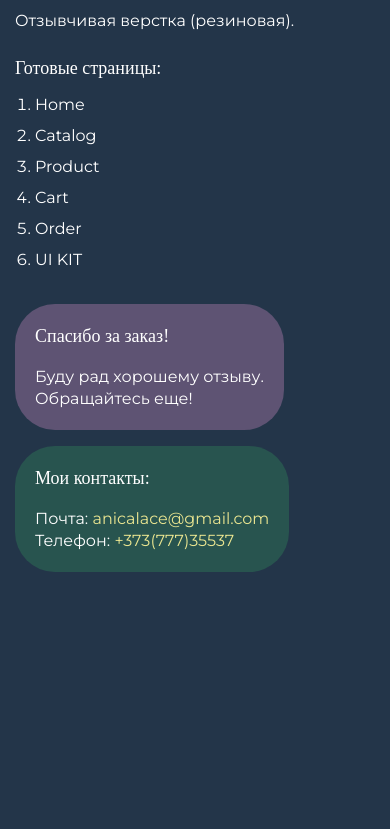
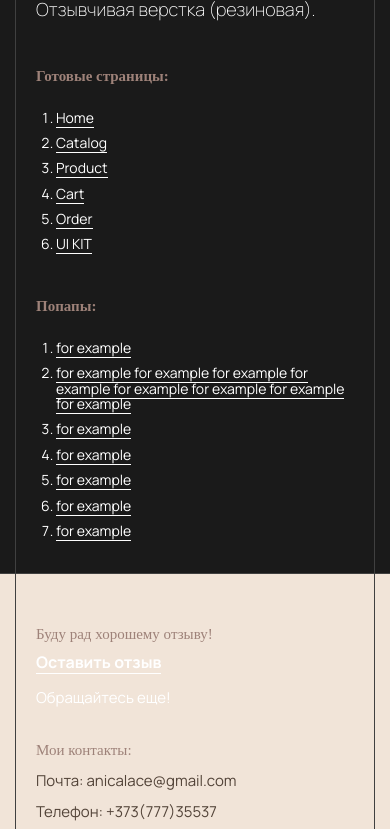
Before and after one commit to Alex-Nicalace/stylish-image, a website built with webpack: page src/index.html in a window 390 px wide. Shown: the part 123-952 px from the top of the page. Before the commit the page ends 844 px from the top, so only its background shows below. Built offline with nearby package versions, Linux system fonts and the light colour scheme; files whose address does not match are found by name; a web font is replaced by a local one; what vanilla-lazyload would draw is missing.

Commit message:
change index.html

```diff
--- a/src/index.html
+++ b/src/index.html
@@ -8,13 +8,24 @@
 </head>
 
 <body>
-	<div class="rootpage">
-		<h1>Верстка «NEW_PROJECT_NAME»</h1>
-		<div class="rootpage__info">
+	<div class="wrapper">
+		<header class="header">
+			<div class="header__container">
+				<div class="header__thanks">
+					<span>Рад сотрудничеству!</span>
+					<span>Спасибо за заказ!</span>
+				</div>
+			</div>
+		</header>
+		<main class="index-page">
+			<div class="index-page__container">
+				<h1 class="index-page__header">Вёрстка «NEW_PROJECT_NAME»</h1>
+				<div class="index-page__info">
 					Отзывчивая верстка (резиновая).
 				</div>
-		<h2>Готовые страницы:</h2>
-		<ol class="rootpage__list">
+				<div class="index-page__ready-pages block-list block-list_right">
+					<h2 class="block-list__header">Готовые страницы:</h2>
+					<ol class="block-list__list list">
 						<li><a target="_blank" href="home.html">Home</a></li>
 						<li><a target="_blank" href="catalog.html">Catalog</a></li>
 						<li><a target="_blank" href="product.html">Product</a></li>
@@ -22,26 +33,47 @@
 						<li><a target="_blank" href="order.html">Order</a></li>
 						<li><a target="_blank" href="ui-kit.html">UI KIT</a></li>
 					</ol>
-		<!-- <h2>Попапы:</h2>
-		<ol class="rootpage__list">
-			<li><a target="_blank" href="home.html#"></a></li>
-		</ol> -->
-		<div class="rootpage__tnx">
-			<h2>Спасибо за заказ!</h2>
-			<p>Буду рад хорошему отзыву.</p>
+				</div>
+				<div class="index-page__pop-ups list-block">
+					<h2 class="list-block__header">Попапы:</h2>
+					<ol class="list-block__list list">
+						<li><a target="_blank" href="#">for example</a></li>
+						<li><a target="_blank" href="#">for example for example for example for example for example for
+								example for example for example</a></li>
+						<li><a target="_blank" href="#">for example</a></li>
+						<li><a target="_blank" href="#">for example</a></li>
+						<li><a target="_blank" href="#">for example</a></li>
+						<li><a target="_blank" href="#">for example</a></li>
+						<li><a target="_blank" href="#">for example</a></li>
+					</ol>
+				</div>
+			</div>
+		</main>
+		<footer class="footer">
+			<div class="footer__container">
+				<div class="footer__contacts contacts">
+					<h3>Мои контакты:</h3>
+					<p>Почта: <a href="mailto:anicalace@gmail.com">anicalace@gmail.com</a></p>
+					<p>Телефон: <a href="tel:+37377735537">+373(777)35537</a></p>
+					<p>Соц. сеть: <a href="https://www.instagram.com/iskander8997/?igshid=Mzc0YWU1OWY%3D">Instagram</a></p>
+				</div>
+				<div class="footer__thanks thanks">
+					<h3>Буду рад хорошему отзыву!</h3>
+					<p><a href="#">Оставить отзыв</a></p>
 					<p>Обращайтесь еще!</p>
 				</div>
-		<div class="rootpage__contacts">
-			<h2>Мои контакты:</h2>
-			<p>Почта: <a href="mailto:anicalace@gmail.com">anicalace@gmail.com</a></p>
-			<p>Телефон: <a href="tel:+37377735537">+373(777)35537</a></p>
-			<!-- <p>Соц. сеть: <a href="">ссылка на соц. сеть</a></p> -->
+				<div class="footer__sign">
+					by Alex
 				</div>
+			</div>
+
+		</footer>
 	</div>
 </body>
 <style>
 	@charset "UTF-8";
-	@import url("https://fonts.googleapis.com/css?family=Montserrat:regular,700&display=swap");
+	@import url("https://fonts.googleapis.com/css?family=Manrope:200,regular,600,700&display=swap");
+	@import url('https://fonts.googleapis.com/css2?family=Meie+Script&display=swap');
 
 	*,
 	*::before,
@@ -54,42 +86,31 @@
 
 	html,
 	body {
-		/* --color: #fff;
-		--color-main-bg: #5e5373;
-		--color-link: #ebe691;
-		--color-link-visited: #aaa768;
-		--color-header: #ebe691;
-		--color-bg-contacts: #32b5a4;
-		--color-contacts: #ebe691;
-		--color-bg-thanks: #c22d63; */
+		--color: #fff;
+		--color-main-bg: #1a1a1a;
+		--color-line: #404040;
+		--color-header: #9e8279;
+		--color-hover: #e1c9b9;
+		--color-sign: #717171;
 
-		--color: #fff;
-		--color-main-bg: #233549;
-		--color-link: #fff;
-		--color-link-visited: #bdb5b5;
-		--color-header: #fff;
-		--color-bg-contacts: #28544f;
-		--color-contacts: #ebe691;
-		--color-bg-thanks: #5e5373;
 		height: 100%;
-		margin: 0;
-		padding: 0;
 		min-width: 320px;
-		width: 100%;
 		color: var(--color);
 		background-color: var(--color-main-bg);
 	}
 
 	body {
-		font-family: Montserrat;
+		font-family: 'Manrope';
 		font-size: 100%;
 		line-height: 1;
 		font-size: 1rem;
 	}
 
 	a {
-		text-decoration: underline;
+		text-decoration: none;
 		color: var(--color-link);
+		border-bottom: 1px solid var(--color);
+		transition: all 0.3s ease 0s;
 	}
 
 	a:visited {
@@ -99,6 +120,8 @@
 
 	a:hover {
 		text-decoration: none;
+		color: var(--color-hover);
+		border-color: var(--color-hover);
 	}
 
 	ul li {
@@ -109,90 +132,376 @@
 		vertical-align: top;
 	}
 
-	.wrapper {
-		width: 100%;
-		min-height: 100%;
-		overflow: hidden;
+	h1,
+	h2,
+	h3 {
+		color: var(--color-header);
 	}
 
-	.rootpage {
-		padding: 30px;
-		display: flex;
-		flex-direction: column;
-		align-items: flex-start;
+	h1 {
+		font-size: 55px;
+		line-height: 110%;
 	}
 
-	@media (max-width: 767px) {
-		.rootpage {
-			padding: 30px 15px;
+	h2 {
+		font-weight: 600;
+		font-size: 20px;
+		line-height: 28px;
+	}
+
+	h3 {
+		font-size: 15px;
+		line-height: 20px;
+	}
+
+	h1:not(:last-child) {
+		margin-bottom: 40px;
+	}
+
+	[class*="__container"] {
+		max-width: 1200px;
+		margin: 0 auto;
+
+		border-left: 1px solid var(--color-line);
+		border-right: 1px solid var(--color-line);
+	}
+
+	@media (max-width: 1230px) {
+		[class*="__container"] {
+			margin: 0 15px;
 		}
 	}
 
-	h1 {
-		color: var(--color-header);
-		font-size: 2.5rem;
-		margin: 0px 0px 1.25rem 0px;
+	.list {
+		padding-left: 20px;
+
+		line-height: 1.1;
 	}
 
-	@media (max-width: 767px) {
+	.list>*:not(:last-child) {
+		margin-bottom: 15px;
+	}
+
+	.wrapper {
+		min-height: 100%;
+		overflow: hidden;
+
+		display: flex;
+		flex-direction: column;
+	}
+
+	.header {
+		border-bottom: 1px solid var(--color-line);
+	}
+
+	.header__container {
+		padding: 40px 0;
+	}
+
+
+	.header__container,
+	.footer__container {
+		display: grid;
+		grid-template-columns: repeat(4, 23.666%);
+		column-gap: 1.8333%;
+	}
+
+	.header__thanks {
+		grid-column: 3;
+
+		display: grid;
+		row-gap: 9px;
+
+		font-size: 15px;
+		line-height: 20px;
+	}
+
+	.index-page {
+		flex: 1 1 auto;
+
+		display: flex;
+		/* flex-direction: column; */
+	}
+
+	.index-page__container {
+		padding: 80px 60px;
+
+		flex: 1 1 auto;
+	}
+
+	.index-page__header {
+		max-width: 835px;
+	}
+
+	.index-page__info {
+		font-weight: 100;
+		font-size: 22px;
+		line-height: 1.3636;
+	}
+
+	.index-page__info:not(:last-child) {
+		margin-bottom: 80px;
+	}
+
+	.index-page__ready-pages {
+		/* padding-left: 56.679%; */
+		margin: 0 -60px;
+	}
+
+	.block-list {
+		display: grid;
+		grid-template-columns: 49.083% 1fr;
+		column-gap: 22px;
+		row-gap: 30px;
+	}
+
+	.block-list::after,
+	.list-block__header::after {
+		content: '';
+		height: 1px;
+		background-color: var(--color-line);
+
+		align-self: center;
+	}
+
+	.block-list::after {
+		grid-row: 1;
+	}
+
+
+	.block-list__header {}
+
+	.block-list__header:not(:last-child) {
+		/* margin-bottom: 30px; */
+	}
+
+	.block-list__list {
+		grid-column: 2;
+	}
+
+	.index-page__pop-ups {}
+
+	.list-block {}
+
+	.list-block__header {
+		display: grid;
+		grid-template-columns: auto 1fr;
+		column-gap: 22px;
+
+		margin-right: -60px;
+	}
+
+	.list-block__header:not(:last-child) {
+		margin-bottom: 30px;
+	}
+
+	.list-block__list {
+		/* max-width: 529px; */
+		max-width: 49.072%;
+	}
+
+	.block-list:not(:last-child),
+	.list-block:not(:last-child) {
+		margin-bottom: 60px;
+	}
+
+	.footer {
+		border-top: 1px solid var(--color-line);
+
+		font-size: 15px;
+	}
+
+	.footer__container {
+		padding: 50px 0px;
+
+
+	}
+
+	.footer__contacts {
+		padding-left: 60px;
+
+		grid-column: 1/3;
+	}
+
+	.footer__thanks {
+		grid-column: 3;
+	}
+
+	.footer__sign {
+		padding-right: 60px;
+		align-self: end;
+		justify-self: end;
+
+		font-family: 'Meie Script', cursive;
+		color: var(--color-sign);
+	}
+
+	.thanks {}
+
+	.thanks *:nth-child(2) {
+		margin-bottom: 25px;
+
+		font-size: 16px;
+		font-weight: 700;
+	}
+
+	.contacts {}
+
+	.contacts a {
+		border: none;
+	}
+
+	.contacts>*:not(:last-child) {
+		margin-bottom: 10px;
+	}
+
+	.contacts h3:not(:last-child),
+	.thanks h3:not(:last-child) {
+		margin-bottom: 15px;
+	}
+
+	@media (max-width:991.98px) {
 		h1 {
-			font-size: 1.85rem;
-			margin: 0px 0px 1.25rem 0px;
+			font-size: 45px;
+		}
+
+		h1:not(:last-child) {
+			margin-bottom: 30px;
+		}
+
+		.index-page__info:not(:last-child) {
+			margin-bottom: 50px;
+		}
+
+		.block-list:not(:last-child),
+		.list-block:not(:last-child) {
+			margin-bottom: 40px;
+		}
+
+		.list-block__header {
+			margin-right: -30px;
+		}
+
+		.index-page__container {
+			padding: 50px 30px;
+		}
+
+		.index-page__ready-pages {
+			margin: 0 -30px;
+		}
+
+		.footer__contacts {
+			padding-left: 30px;
+		}
+
+		.footer__sign {
+			padding-right: 30px;
 		}
 	}
 
-	h2 {
-		color: var(--color-header);
-		font-size: 1.25rem;
-		margin: 0px 0px 1rem 0px;
+	@media (max-width: 479.98px) {
+		.index-page__container {
+			padding: 35px 20px;
 		}
 
-	@media (max-width: 767px) {
-		h2 {
-			font-size: 1.125rem;
-			margin: 0px 0px 1rem 0px;
-		}
+		h1 {
+			font-size: 25px;
 		}
 
-	.rootpage__info {
-		line-height: 140%;
-		margin: 0px 0px 1.5rem 0px;
+		.index-page__info:not(:last-child) {
+			margin-bottom: 40px;
 		}
 
-	.rootpage__list {
-		margin: 0px 0px 2.25rem 1.25rem;
+		.block-list::after,
+		.list-block__header::after {
+			content: none;
 		}
 
-	.rootpage__list li:not(:last-child) {
-		margin: 0px 0px 15px 0px;
+		.block-list {
+			grid-template-columns: none;
+			row-gap: 20px;
 		}
 
-	.rootpage__contacts,
-	.rootpage__tnx {
-		padding: 20px 65px;
-		line-height: 140%;
+		.block-list__list {
+			grid-column: auto;
 		}
 
-	@media (max-width: 767px) {
-
-		.rootpage__contacts,
-		.rootpage__tnx {
-			border-radius: 40px;
-			padding: 20px;
-		}
+		h2 {
+			font-size: 15px;
 		}
 
-	.rootpage__contacts {
-		background: var(--color-bg-contacts);
+		body {
+			font-size: 14px;
 		}
 
-	.rootpage__contacts a {
-		color: var(--color-contacts);
+		.index-page__ready-pages {
+			margin: 0;
 		}
 
-	.rootpage__tnx {
-		background: var(--color-bg-thanks);
-		margin: 0px 0px 1rem 0px;
+		.header__container {
+			grid-template-columns: none;
+			justify-items: center;
+			padding: 30px 0;
+		}
+
+		.header__thanks {
+			grid-column: auto;
+			row-gap: 5px;
+		}
+
+		.index-page__info {
+			font-size: 18px;
+		}
+
+		.list-block__header:not(:last-child) {
+			margin-bottom: 20px;
+		}
+
+		.footer__contacts {
+			padding-left: 20px;
+		}
+
+		.footer__sign {
+			padding-right: 20px;
+			padding: 0;
+		}
+
+		.header__container,
+		.footer__container {
+			grid-template-columns: none;
+		}
+
+		.footer__container {
+			padding: 40px 20px;
+			row-gap: 35px;
+		}
+
+		.footer__contacts {
+			grid-column: auto;
+			grid-row: 2;
+			padding: 0;
+		}
+
+		.footer__thanks {
+			grid-column: auto;
+		}
+
+		.list>*:not(:last-child) {
+			margin-bottom: 10px;
+		}
+
+		.contacts h3:not(:last-child),
+		.thanks h3:not(:last-child) {
+			margin-bottom: 10px;
+		}
+
+		.thanks *:nth-child(2) {
+			margin-bottom: 20px;
+		}
+
+		.list-block__list {
+			max-width: none;
+		}
 	}
 </style>
 
```
Lines whose indentation alone changed are shown as unchanged.
